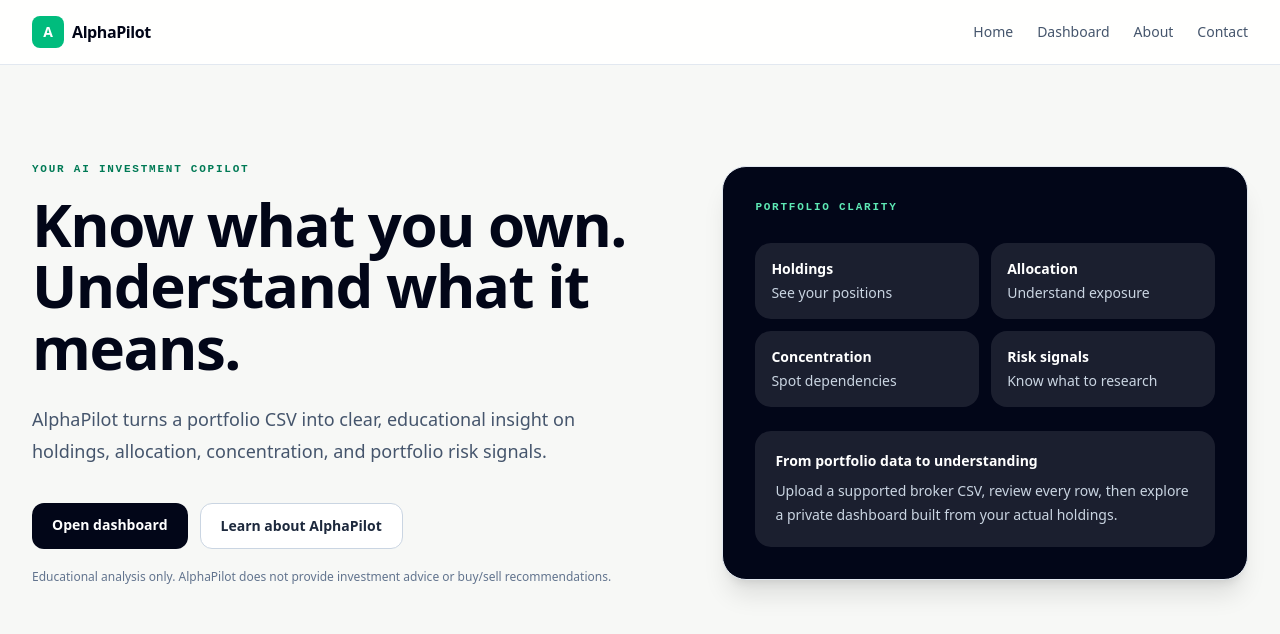
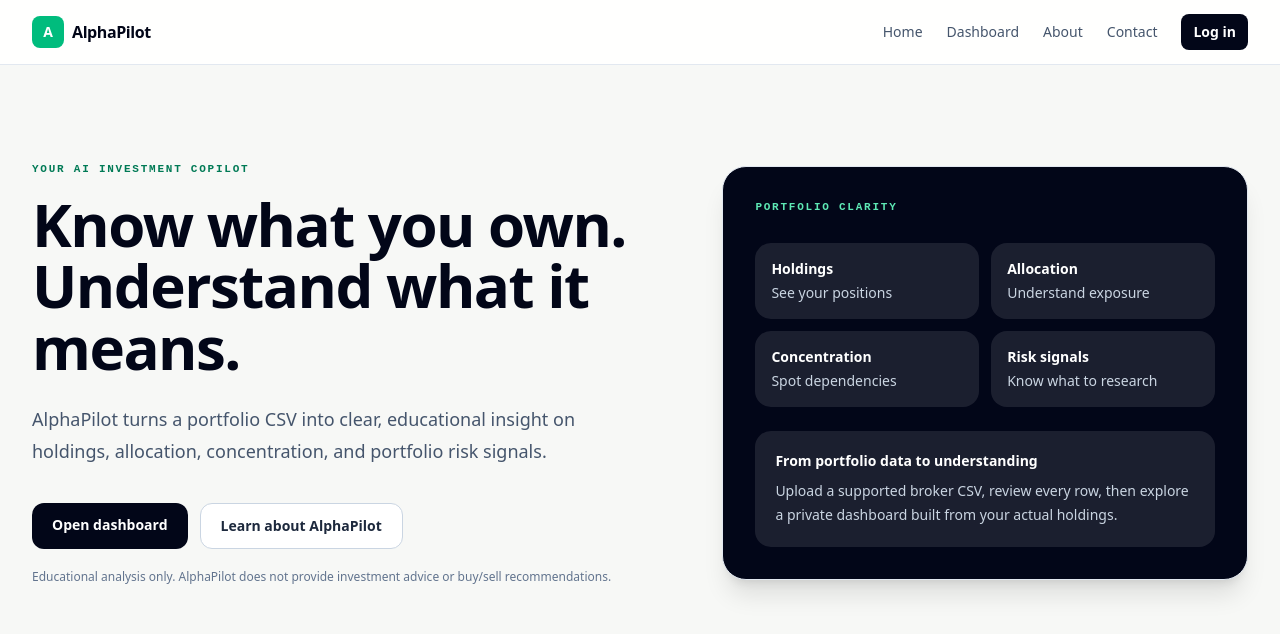
Before and after one commit to chrisb5252/alphapilot, a Next.js app: page / in a window 1280 px wide. Shown: the top 634 px of the page. Built offline with nearby package versions, Linux system fonts and the light colour scheme; no server answers.

Commit message:
Restore login and logout navigation controls

```diff
--- a/components/site-nav.tsx
+++ b/components/site-nav.tsx
@@ -1,9 +1,12 @@
 "use client";
 import Link from "next/link";
 import { useState } from "react";
+import { Show, SignInButton, SignOutButton } from "@clerk/nextjs";
 
 export function SiteNav() {
   const [open, setOpen] = useState(false);
   const links = [{ href: "/", label: "Home" }, { href: "/dashboard", label: "Dashboard" }, { href: "/about", label: "About" }, { href: "/contact", label: "Contact" }];
-  return <nav className="border-b border-slate-200 bg-white/95"><div className="mx-auto flex h-16 max-w-7xl items-center justify-between px-5 sm:px-8"><Link href="/" className="flex items-center gap-2 font-semibold tracking-tight text-slate-950"><span className="grid size-8 place-items-center rounded-lg bg-emerald-500 text-sm text-white">A</span>AlphaPilot</Link><div className="hidden items-center gap-6 sm:flex">{links.map(link => <Link key={link.href} href={link.href} className="text-sm font-medium text-slate-600 transition hover:text-emerald-700">{link.label}</Link>)}</div><button aria-label="Open navigation menu" aria-expanded={open} onClick={() => setOpen(value => !value)} className="grid size-10 place-items-center rounded-lg border border-slate-200 text-slate-700 sm:hidden"><span className="text-xl leading-none">{open ? "×" : "☰"}</span></button></div>{open && <div className="border-t border-slate-100 bg-white px-5 py-3 sm:hidden">{links.map(link => <Link onClick={() => setOpen(false)} key={link.href} href={link.href} className="block rounded-lg px-3 py-3 text-sm font-medium text-slate-700 hover:bg-emerald-50">{link.label}</Link>)}</div>}</nav>;
+  return <nav className="border-b border-slate-200 bg-white/95"><div className="mx-auto flex h-16 max-w-7xl items-center justify-between px-5 sm:px-8"><Link href="/" className="flex items-center gap-2 font-semibold tracking-tight text-slate-950"><span className="grid size-8 place-items-center rounded-lg bg-emerald-500 text-sm text-white">A</span>AlphaPilot</Link><div className="hidden items-center gap-6 sm:flex">{links.map(link => <Link key={link.href} href={link.href} className="text-sm font-medium text-slate-600 transition hover:text-emerald-700">{link.label}</Link>)}<AuthButtons/></div><button aria-label="Open navigation menu" aria-expanded={open} onClick={() => setOpen(value => !value)} className="grid size-10 place-items-center rounded-lg border border-slate-200 text-slate-700 sm:hidden"><span className="text-xl leading-none">{open ? "×" : "☰"}</span></button></div>{open && <div className="border-t border-slate-100 bg-white px-5 py-3 sm:hidden">{links.map(link => <Link onClick={() => setOpen(false)} key={link.href} href={link.href} className="block rounded-lg px-3 py-3 text-sm font-medium text-slate-700 hover:bg-emerald-50">{link.label}</Link>)}<div className="px-3 py-3"><AuthButtons/></div></div>}</nav>;
 }
+
+function AuthButtons() { return <><Show when="signed-out"><SignInButton><button className="rounded-lg bg-slate-950 px-3 py-2 text-sm font-semibold text-white">Log in</button></SignInButton></Show><Show when="signed-in"><SignOutButton><button className="rounded-lg border border-slate-300 px-3 py-2 text-sm font-semibold text-slate-700">Log out</button></SignOutButton></Show></>; }
```
Also changed, not shown: 1 other file (tests, documents, lock files or other folders).
